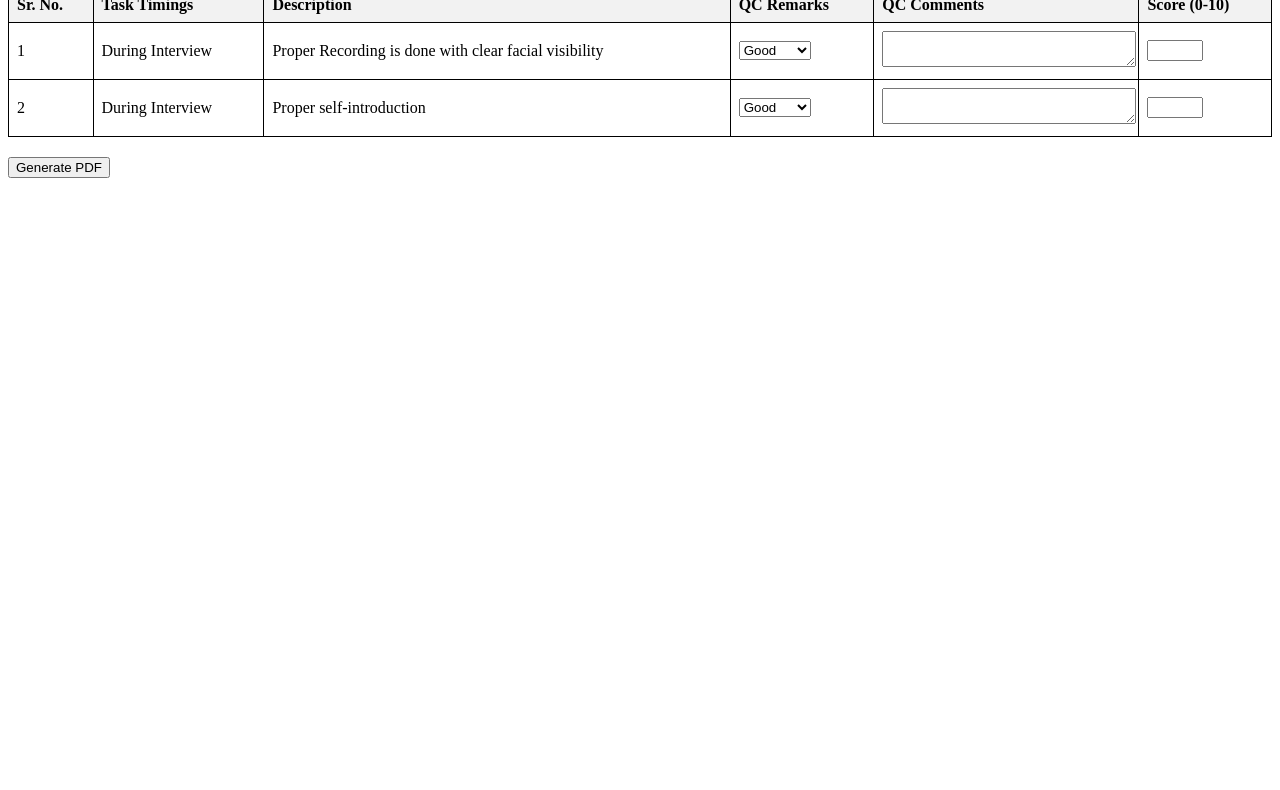
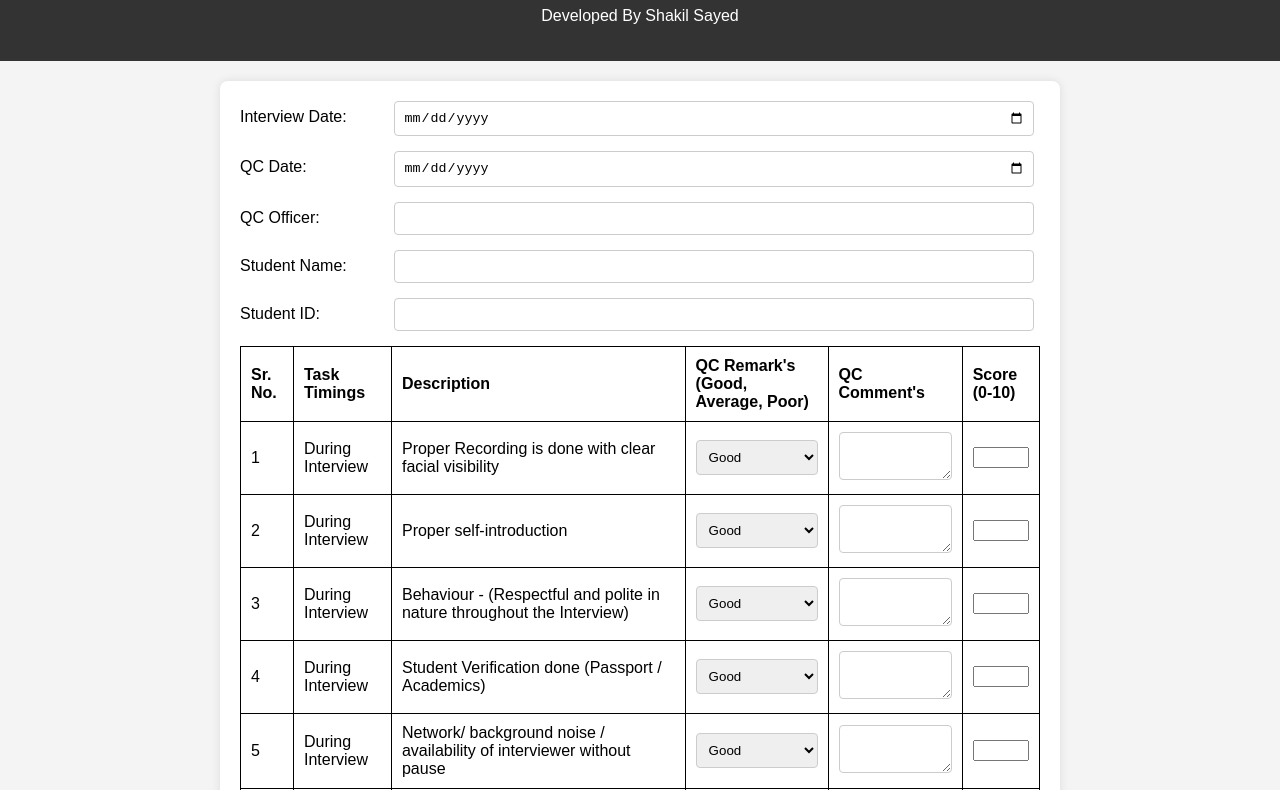
Before and after one commit to ShakilSayed11/QC-Testing, a plain HTML site: page index.html in a window 1280 px wide. Shown: the part 93-883 px from the top of the page. Before the commit the page ends 800 px from the top, so only its background shows below. Drawn offline with nearby package versions, Linux system fonts and the light colour scheme.

Commit message:
Update index.html

```diff
--- a/index.html
+++ b/index.html
@@ -3,157 +3,262 @@
 <head>
     <meta charset="UTF-8">
     <meta name="viewport" content="width=device-width, initial-scale=1.0">
-<title>Quality and Error Checks Form</title>
+    <title>Quality and Error Checks for Credibility Interviewers - Developed By Shakil Sayed</title>
+    <link rel="stylesheet" href="styles.css">
+</head>
 <style>
-  /* Style your form as needed */
+  body {
+    font-family: Arial, sans-serif;
+    margin: 0;
+    padding: 0;
+    background-color: #f4f4f4;
+}
+
+.header {
+    text-align: center;
+    padding: 20px;
+    background-color: #333;
+    color: white;
+}
+
+form {
+    max-width: 800px;
+    margin: 20px auto;
+    background: white;
+    padding: 20px;
+    border-radius: 8px;
+    box-shadow: 0 0 10px rgba(0, 0, 0, 0.1);
+}
+
+.form-group {
+    margin-bottom: 15px;
+}
+
+label {
+    display: inline-block;
+    width: 150px;
+}
+
+input[type="text"], input[type="date"], select, textarea {
+    width: calc(100% - 160px);
+    box-sizing: border-box;
+    padding: 8px;
+    border: 1px solid #ccc;
+    border-radius: 4px;
+}
+
 table {
     width: 100%;
     border-collapse: collapse;
     margin-bottom: 20px;
 }
+
+table, th, td {
+    border: 1px solid black;
+}
+
 th, td {
-    border: 1px solid black;
-    padding: 8px;
+    padding: 10px;
     text-align: left;
 }
-  th {
-    background-color: #f2f2f2;
-  }
+
 textarea {
     width: 100%;
-    resize: vertical;
+    box-sizing: border-box;
+}
+
+select {
+    width: 100%;
+    box-sizing: border-box;
+}
+
+input[type="number"] {
+    width: 100%;
+    box-sizing: border-box;
+}
+
+button {
+    display: block;
+    width: 100%;
+    padding: 10px;
+    background-color: #4CAF50;
+    color: white;
+    border: none;
+    border-radius: 4px;
+    cursor: pointer;
+    font-size: 16px;
+}
+
+button:hover {
+    background-color: #45a049;
 }
 </style>
-</head>
 <body>
+    <div class="header">
         <h1>Quality and Error Checks for Credibility Interviewers</h1>
+        <p>Developed By Shakil Sayed</p>
+    </div>
     <form id="qcForm">
+        <div class="form-group">
+            <label for="interviewDate">Interview Date:</label>
+            <input type="date" id="interviewDate" name="interviewDate" required>
+        </div>
+        <div class="form-group">
+            <label for="qcDate">QC Date:</label>
+            <input type="date" id="qcDate" name="qcDate" required>
+        </div>
+        <div class="form-group">
+            <label for="qcOfficer">QC Officer:</label>
+            <input type="text" id="qcOfficer" name="qcOfficer" required>
+        </div>
+        <div class="form-group">
+            <label for="studentName">Student Name:</label>
+            <input type="text" id="studentName" name="studentName" required>
+        </div>
+        <div class="form-group">
+            <label for="studentID">Student ID:</label>
+            <input type="text" id="studentID" name="studentID" required>
+        </div>
+
         <table>
             <thead>
                 <tr>
                     <th>Sr. No.</th>
                     <th>Task Timings</th>
                     <th>Description</th>
-          <th>QC Remarks</th>
-          <th>QC Comments</th>
+                    <th>QC Remark's (Good, Average, Poor)</th>
+                    <th>QC Comment's</th>
                     <th>Score (0-10)</th>
                 </tr>
             </thead>
-      <tbody id="tableBody">
-        <!-- Rows dynamically generated using JavaScript -->
+            <tbody>
+                <!-- The rows will be inserted here by JavaScript -->
             </tbody>
         </table>
-    <button type="button" onclick="generatePDF()">Generate PDF</button>
+        <div class="form-group">
+            <label for="overallPerformance">Overall Performance:</label>
+            <input type="text" id="overallPerformance" name="overallPerformance" readonly>
+        </div>
+        <button type="button" id="savePDF">Save as PDF</button>
     </form>
 
-  <script src="https://cdn.jsdelivr.net/npm/pdf-lib@3.21.0/dist/pdf-lib.min.js"></script>
+    <script src="https://cdnjs.cloudflare.com/ajax/libs/jspdf/2.4.0/jspdf.umd.min.js"></script>
+    <script src="https://cdnjs.cloudflare.com/ajax/libs/jspdf-autotable/3.5.13/jspdf.plugin.autotable.min.js"></script>
+    <script src="script.js"></script>
   <script>
-    // Function to dynamically generate table rows
-    function generateRows() {
+    document.addEventListener('DOMContentLoaded', function() {
+    const form = document.getElementById('qcForm');
+    const tableBody = form.querySelector('tbody');
+    const savePDFButton = document.getElementById('savePDF');
+    const overallPerformance = document.getElementById('overallPerformance');
+
     const tasks = [
-        { task: 'During Interview', description: 'Proper Recording is done with clear facial visibility' },
-        { task: 'During Interview', description: 'Proper self-introduction' },
-        // Add more tasks as needed
+        "Proper Recording is done with clear facial visibility",
+        "Proper self-introduction",
+        "Behaviour - (Respectful and polite in nature throughout the Interview)",
+        "Student Verification done (Passport / Academics)",
+        "Network/ background noise / availability of interviewer without pause",
+        "All relevant questions covered (Visa Refusals / Prev Studies)",
+        "All relevant questions covered (Country, University, and Course including countries and universities comparisons)",
+        "All relevant questions covered (Post Study plans and future goals)",
+        "All relevant questions covered (Finances)",
+        "All relevant questions covered (English Comms)",
+        "Sheets Filled accurately",
+        "Assessment Done properly",
+        "Updation (Tracker / Cas Shield / IQ / T-drive / SharePoint)",
+        "Feedback shared with Student / Agent.",
+        "Overall Performance of the Interviewer"
     ];
 
-      const tbody = document.getElementById('tableBody');
-      tbody.innerHTML = '';
-
     tasks.forEach((task, index) => {
-        const row = `
-          <tr>
+        const row = document.createElement('tr');
+        row.innerHTML = `
             <td>${index + 1}</td>
-            <td>${task.task}</td>
-            <td>${task.description}</td>
+            <td>During Interview</td>
+            <td>${task}</td>
             <td>
-              <select name="qcRemarks${index}">
+                <select name="qcRemarks${index + 1}">
                     <option value="Good">Good</option>
                     <option value="Average">Average</option>
                     <option value="Poor">Poor</option>
                 </select>
             </td>
-            <td><textarea name="qcComments${index}" rows="2"></textarea></td>
-            <td><input type="number" name="score${index}" min="0" max="10" step="1"></td>
-          </tr>
+            <td><textarea name="qcComments${index + 1}"></textarea></td>
+            <td><input type="number" name="score${index + 1}" min="0" max="10" step="1" required></td>
         `;
-        tbody.innerHTML += row;
+        tableBody.appendChild(row);
     });
+
+    form.addEventListener('input', function() {
+        let totalScore = 0;
+        let count = 0;
+        form.querySelectorAll('input[type="number"]').forEach(input => {
+            if (input.value !== "") {
+                totalScore += parseInt(input.value);
+                count++;
             }
+        });
+        overallPerformance.value = count ? (totalScore / count).toFixed(2) : '';
+    });
 
-    // Function to generate PDF using pdf-lib
-    async function generatePDF() {
-      // Initialize PDF document
-      const { PDFDocument, rgb } = PDFLib;
-      const pdfDoc = await PDFDocument.create();
-      const page = pdfDoc.addPage();
+    savePDFButton.addEventListener('click', function() {
+        const { jsPDF } = window.jspdf;
+        const doc = new jsPDF();
 
-      // Set font and size
-      const helveticaFont = await pdfDoc.embedFont(PDFDocument.Font.Helvetica);
+        // Header
+        doc.setFillColor(200, 200, 255); // light blue background
+        doc.rect(0, 0, doc.internal.pageSize.width, 30, 'F');
 
-      // Position variables
-      let x = 50;
-      let y = page.getHeight() - 50;
+        doc.setFontSize(18);
+        doc.setFont('helvetica', 'bold');
+        doc.setTextColor(0, 0, 128); // dark blue text
+        doc.text('Quality and Error Checks for Credibility Interviewers', 10, 20);
 
-      // Add title
-      page.drawText('Quality and Error Checks for Credibility Interviewers', {
-        x: 50,
-        y,
-        size: 24,
-        font: helveticaFont,
-        color: rgb(0, 0, 0),
+        doc.setFontSize(14);
+        doc.setFont('helvetica', 'normal');
+        doc.setTextColor(0, 0, 0); // black text
+        doc.text('Developed By Shakil Sayed', 10, 30);
+
+        const interviewDate = form.interviewDate.value;
+        const qcDate = form.qcDate.value;
+        const qcOfficer = form.qcOfficer.value;
+        const studentName = form.studentName.value;
+        const studentID = form.studentID.value;
+        const overallPerformance = form.overallPerformance.value;
+
+        const infoRows = [
+            ['Interview Date:', interviewDate],
+            ['QC Date:', qcDate],
+            ['QC Officer:', qcOfficer],
+            ['Student Name:', studentName],
+            ['Student ID:', studentID]
+        ];
+
+        doc.autoTable({
+            head: [['Field', 'Value']],
+            body: infoRows,
+            startY: 40
         });
-      y -= 30;
 
-      // Get table data
-      const table = document.getElementById('qcForm');
-      const rows = table.querySelectorAll('tbody tr');
+        const rows = [];
+        tasks.forEach((task, index) => {
+            const qcRemarks = form[`qcRemarks${index + 1}`].value;
+            const qcComments = form[`qcComments${index + 1}`].value;
+            const score = form[`score${index + 1}`].value;
+            rows.push([index + 1, 'During Interview', task, qcRemarks, qcComments, score]);
+        });
 
-      // Draw table headers
-      const headers = ['Sr. No.', 'Task Timings', 'Description', 'QC Remarks', 'QC Comments', 'Score (0-10)'];
-      const columnWidths = [50, 100, 150, 100, 150, 100];
-      headers.forEach((header, index) => {
-        page.drawText(header, {
-          x: x,
-          y,
-          size: 12,
-          font: helveticaFont,
-          color: rgb(0, 0, 0),
+        doc.autoTable({
+            head: [['Sr. No.', 'Task Timings', 'Description', "QC Remark's", "QC Comment's", 'Score']],
+            body: rows,
+            startY: doc.lastAutoTable.finalY + 10
         });
-        x += columnWidths[index];
-      });
-      y -= 20;
 
-      // Draw table rows
-      rows.forEach((row, rowIndex) => {
-        const cells = row.getElementsByTagName('td');
-        x = 50;
-        y -= 20;
+        doc.text(`Overall Performance: ${overallPerformance}`, 10, doc.lastAutoTable.finalY + 20);
 
-        cells.forEach((cell, cellIndex) => {
-          page.drawText(cell.innerText, {
-            x: x,
-            y,
-            size: 12,
-            font: helveticaFont,
-            color: rgb(0, 0, 0),
-          });
-          x += columnWidths[cellIndex];
+        doc.save('Interview_QC_Report.pdf');
     });
 });
-
-      // Save PDF
-      const pdfBytes = await pdfDoc.save();
-      const blob = new Blob([pdfBytes], { type: 'application/pdf' });
-      const link = document.createElement('a');
-      link.href = window.URL.createObjectURL(blob);
-      link.download = 'quality_checks.pdf';
-      link.click();
-    }
-
-    // Call generateRows on page load
-    window.onload = () => {
-      generateRows();
-    };
   </script>
 </body>
 </html>
```
Lines whose indentation alone changed are shown as unchanged.
